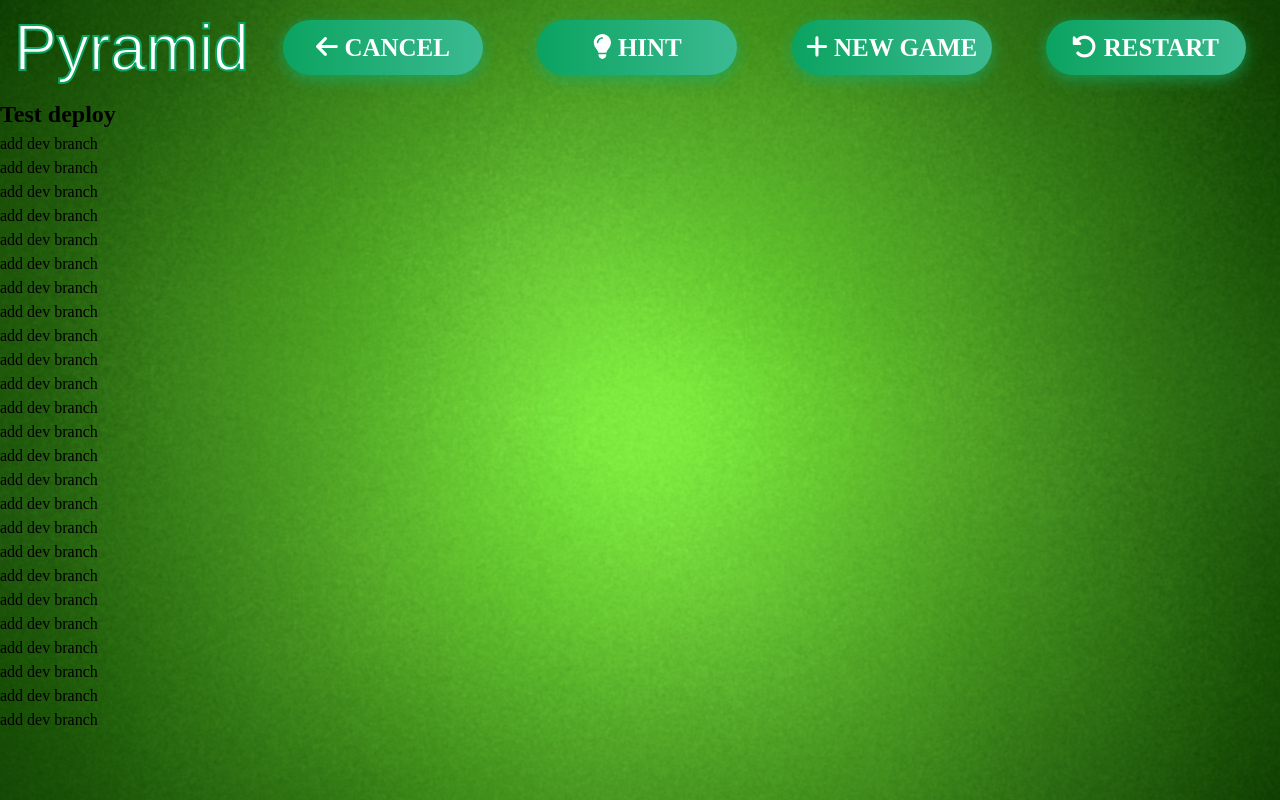
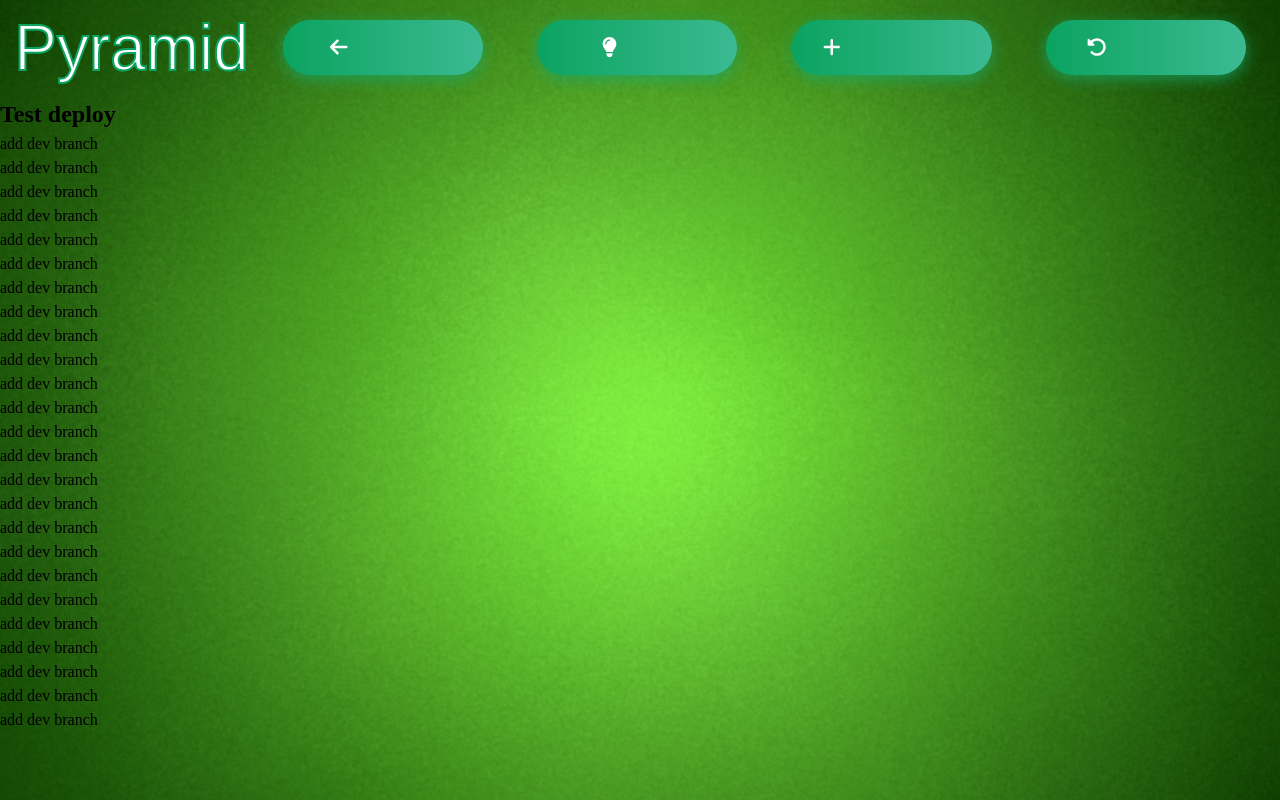
Before and after one commit to Igogoblin/pyramid, a React (Vite) app in the folder pyramid/: page / in a window 1280 px wide. Shown: the top 800 px of the page. Built offline with nearby package versions, Linux system fonts and the light colour scheme; a web font is replaced by a local one.

Commit message:
create media css + text transparent

```diff
--- a/pyramid/src/components/header/Header.jsx
+++ b/pyramid/src/components/header/Header.jsx
@@ -19,7 +19,7 @@ export default function Header() {
           icon={faArrowLeft}
           style={{ color: "#ffffff" }}
         />{" "}
-        CANCEL
+        <span>CANCEL</span>
       </button>
       <button className={`${s.btn_hover} ${s.color_5}`}>
         {" "}
@@ -27,21 +27,21 @@ export default function Header() {
           icon={faLightbulb}
           style={{ color: "#ffffff" }}
         />{" "}
-        HINT
+        <span>HINT</span>
       </button>
       <button className={`${s.btn_hover} ${s.color_5}`}>
         <FontAwesomeIcon
           icon={faPlus}
           style={{ color: "#fafafa" }}
         />{" "}
-        NEW GAME
+        <span>NEW GAME</span>
       </button>
       <button className={`${s.btn_hover} ${s.color_5}`}>
         <FontAwesomeIcon
           icon={faRotateLeft}
           style={{ color: "#ffffff" }}
         />{" "}
-        RESTART
+        <span>RESTART</span>
       </button>
       <button className={`${s.btn_hover} ${s.color_5} ${s.no_display}`}>
         <FontAwesomeIcon
--- a/pyramid/src/components/header/header.module.css
+++ b/pyramid/src/components/header/header.module.css
@@ -23,7 +23,7 @@ div > h1 {
 
 .btn_hover {
   width: 200px;
-  font-size: 25px;
+  font-size: 20px;
   font-weight: 600;
   color: #fff;
   cursor: pointer;
@@ -160,3 +160,9 @@ div > h1 {
   );
   box-shadow: 0 5px 15px rgba(242, 97, 103, 0.4);
 }
+
+@media screen and (min-width: 1024px) {
+  span {
+    color: rgba(0, 0, 0, 0);
+  }
+}
```
